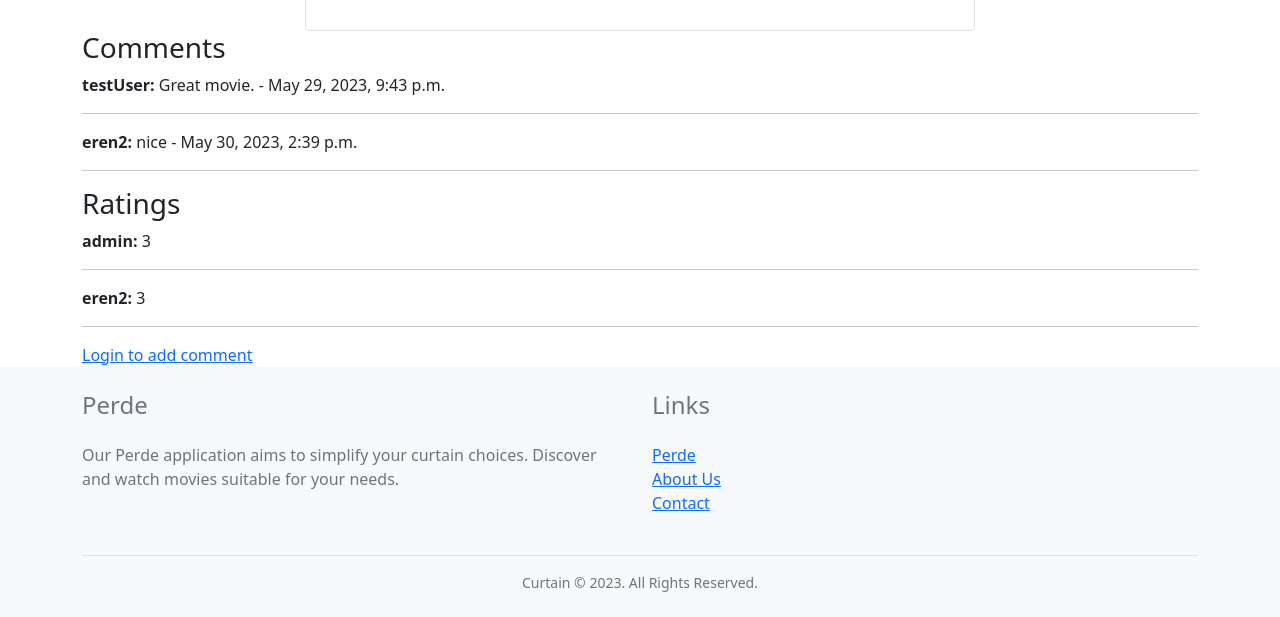
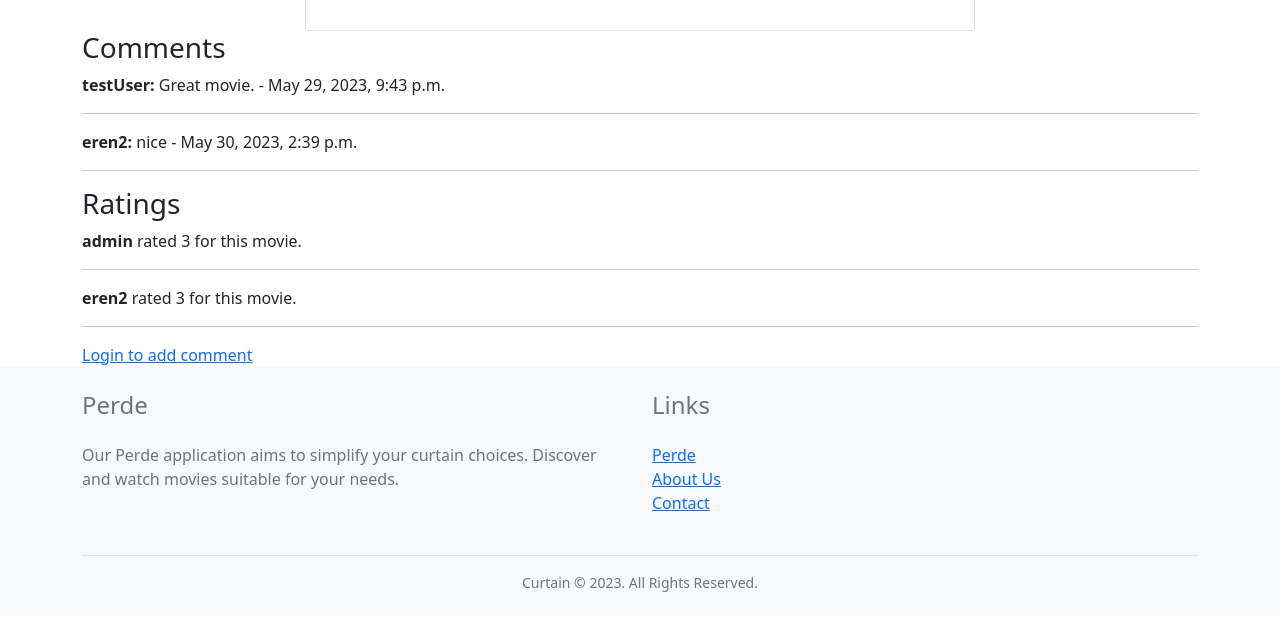
Before and after one commit to cagriaktpe/perde, a Django app: a page that uses perde/HomeApp/templates/movie.html in a window 1280 px wide. Shown: the part 1741-2358 px from the top of the page. Run offline with Django 4.2, Linux system fonts and the light colour scheme; data comes from the database, SQL or seed files in the repository; both versions use the stored data as it was after the commit.

Commit message:
update movie.html

```diff
--- a/perde/HomeApp/templates/movie.html
+++ b/perde/HomeApp/templates/movie.html
@@ -93,7 +93,7 @@
                 {% for rating in movie.ratings.all %}
                     <div>
                         <p>
-                            <b>{{rating.user}}: </b>{{rating.rating}}
+                            <b>{{rating.user}}</b> rated {{rating.rating}} for this movie.
 
                         </p>
                         <hr>
```
Also changed, not shown: perde/db.sqlite3.
